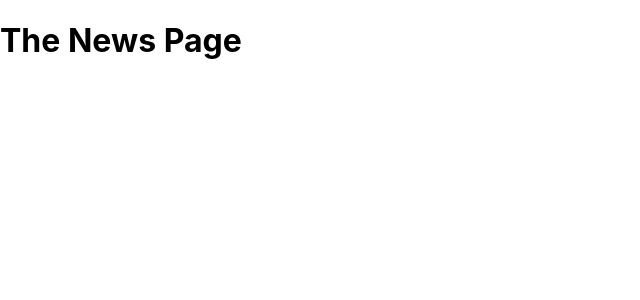
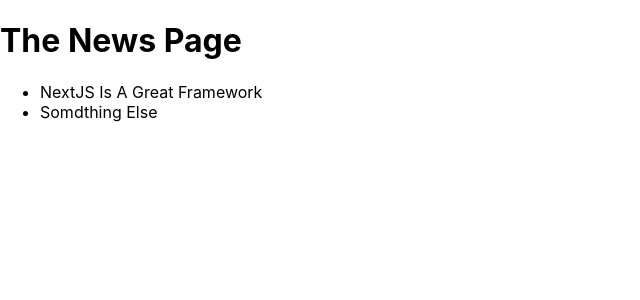
Before and after one commit to jieunheo/react, a Next.js app in the folder 12-next-basic/: page /news in a window 1280 px wide. Shown: the top 300 px of the page, without its empty margins (0-640 px from the left). Built offline with nearby package versions, Linux system fonts and the light colour scheme.

Commit message:
탐색을 위한 링크 추가

```diff
--- a/12-next-basic/pages/news/index.js
+++ b/12-next-basic/pages/news/index.js
@@ -1,7 +1,18 @@
 // 경로: /news
 
+import Link from "next/link";
+import { Fragment } from "react";
+
 function NewsPage() {
-  return <h1>The News Page</h1>;
+  return (
+    <Fragment>
+      <h1>The News Page</h1>
+      <ul>
+        <li><Link href='/news/nextjs-is-a-great-framework'>NextJS Is A Great Framework</Link></li>
+        <li><Link href='/news/something-else'>Somdthing Else</Link></li>
+      </ul>
+    </Fragment>
+  );
 }
 
 export default NewsPage;
```
